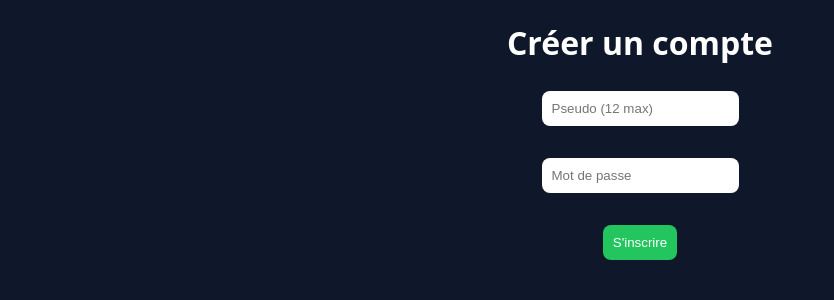
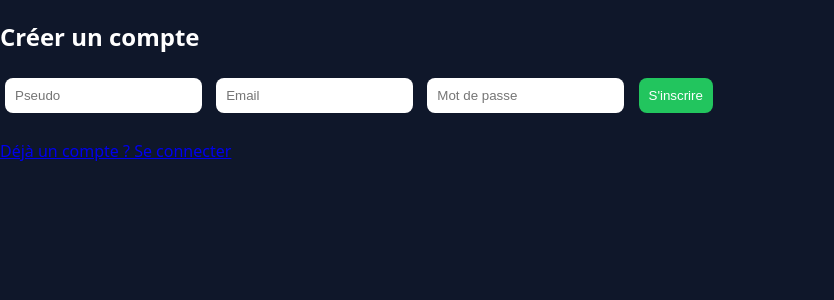
Before and after one commit to 12345678708/zynko, a Flask app: page /register in a window 1280 px wide. Shown: the top 300 px of the page, without its empty margins (0-834 px from the left). Run offline with Flask 3, Linux system fonts and the light colour scheme.

Commit message:
Update register.html

```diff
--- a/templates/register.html
+++ b/templates/register.html
@@ -1,11 +1,12 @@
 <!DOCTYPE html>
-<html>
+<html lang="fr">
 
 <head>
 
+<meta charset="UTF-8">
 <meta name="viewport" content="width=device-width, initial-scale=1">
 
-<title>Zynko Register</title>
+<title>Créer un compte - Zynko</title>
 
 <link rel="stylesheet" href="/static/style.css">
 
@@ -13,21 +14,42 @@
 
 <body>
 
-<center>
+<h2>Créer un compte</h2>
 
-<h1>Créer un compte</h1>
+<form method="POST" action="/register">
 
-<form method="post">
+<input
+type="text"
+name="username"
+placeholder="Pseudo"
+maxlength="20"
+required
+>
 
-<input name="username" maxlength="12" placeholder="Pseudo (12 max)"><br><br>
+<input
+type="email"
+name="email"
+placeholder="Email"
+required
+>
 
-<input type="password" name="password" placeholder="Mot de passe"><br><br>
+<input
+type="password"
+name="password"
+placeholder="Mot de passe"
+required
+>
 
-<button>S'inscrire</button>
+<button type="submit">
+S'inscrire
+</button>
 
 </form>
 
-</center>
+<br>
+
+<a href="/login">Déjà un compte ? Se connecter</a>
 
 </body>
+
 </html>
```
